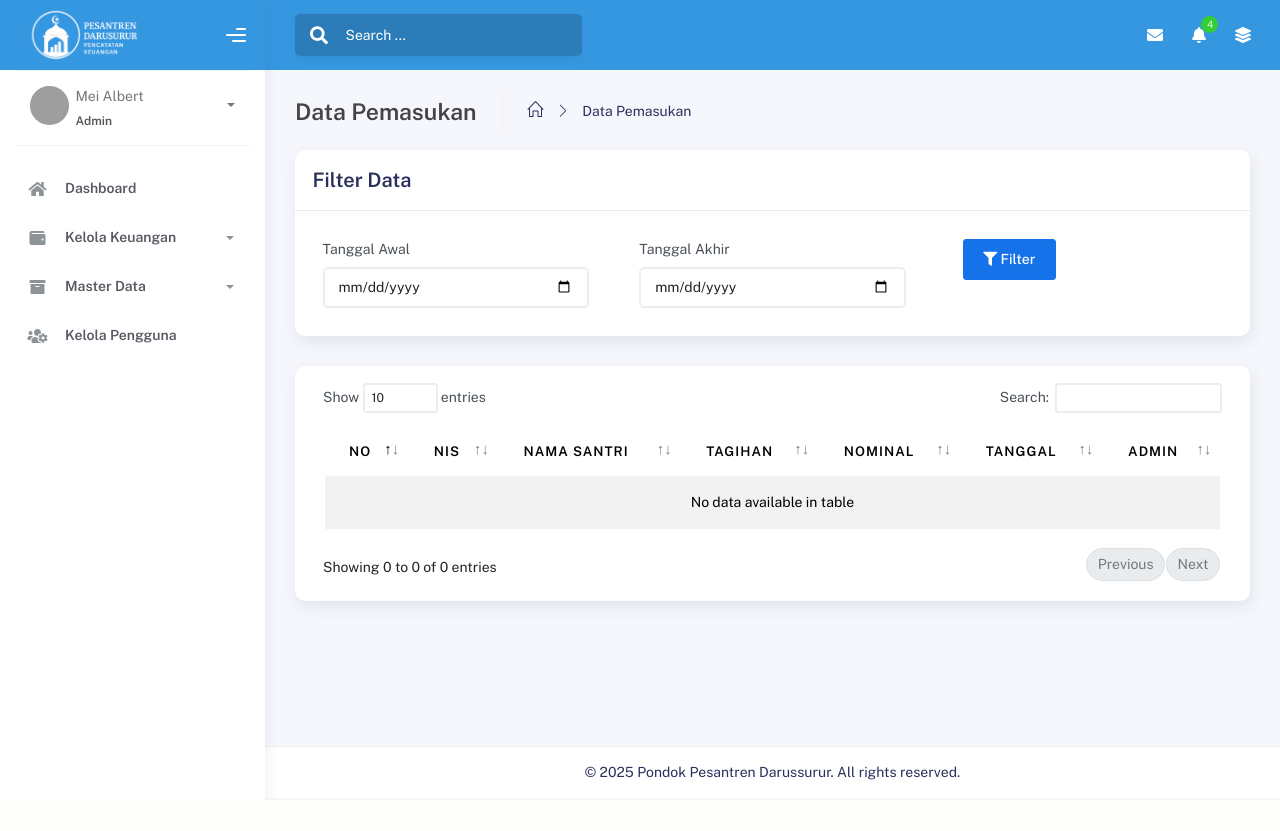
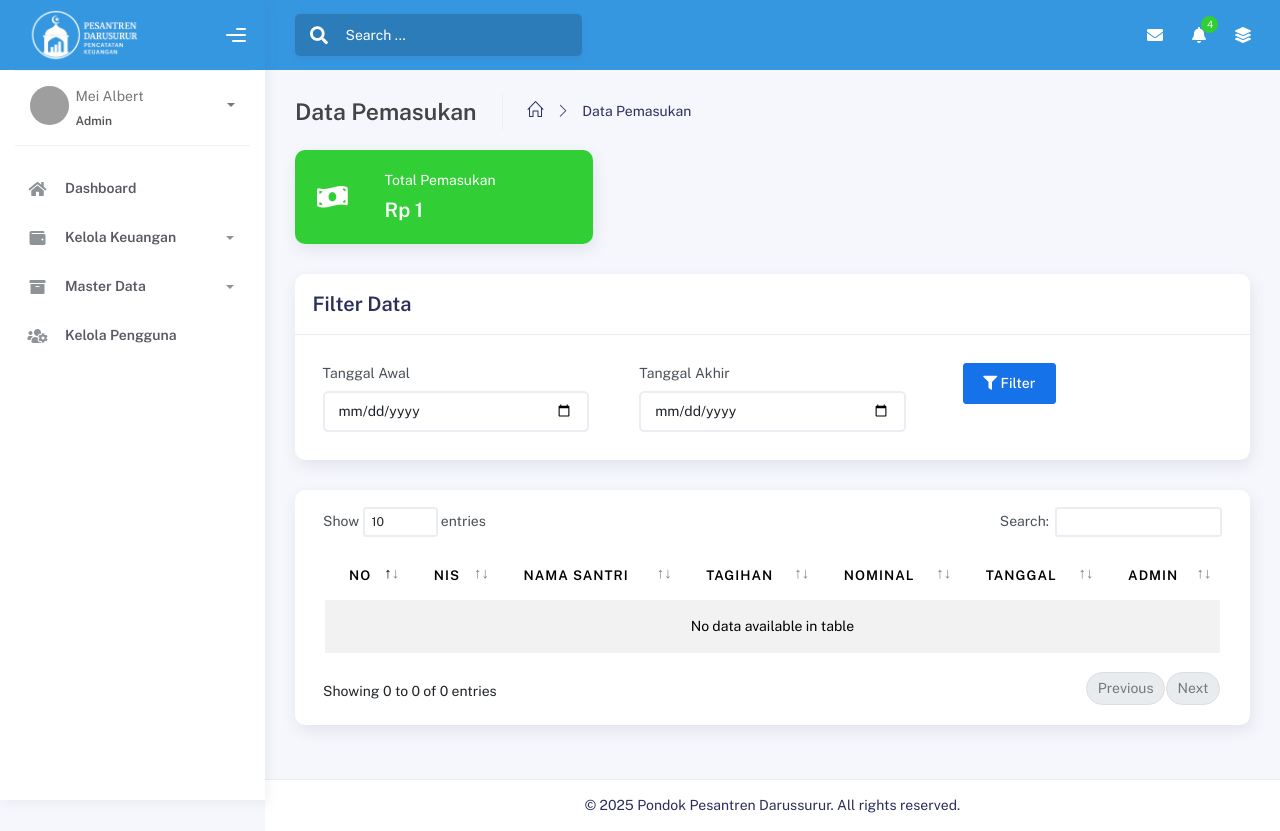
Before and after one commit to theodorusk/pondok-darussurur, a CodeIgniter app: page /database/pemasukan in a window 1280 px wide. Before the commit the page ends 800 px from the top, so only its background shows below. Run offline with CodeIgniter, Linux system fonts and the light colour scheme; a user stored in the database is signed in; data comes from the database, SQL or seed files in the repository; tables that the repository leaves empty hold one stand-in row (values such as "Sample post"); some libraries are stand-ins or nearby versions; grey boxes are pictures that could not be loaded.

Commit message:
menu pemasukan sudah menampilkan data pemasukan

```diff
--- a/application/controllers/Pemasukan.php
+++ b/application/controllers/Pemasukan.php
@@ -23,7 +23,8 @@ class Pemasukan extends CI_Controller
     {
         $data = [
             'title' => 'Data Pemasukan',
-            'pemasukan' => $this->M_pemasukan->get_all()
+            'pemasukan' => $this->M_pemasukan->get_all(),
+            'total_pemasukan' => $this->M_pemasukan->get_total()
         ];
 
         template('pemasukan/list', $data);
--- a/application/models/M_pemasukan.php
+++ b/application/models/M_pemasukan.php
@@ -1,7 +1,7 @@
 <?php
 defined('BASEPATH') or exit('No direct script access allowed');
-
-class M_pemasukan extends CI_Model {
+class M_pemasukan extends CI_Model
+{
     private $table = 'pemasukan';
 
     public function get_all() {
@@ -30,13 +30,24 @@ class M_pemasukan extends CI_Model {
             ->result();
     }
 
-    public function get_total_by_period($start_date, $end_date) {
-        return $this->db->select_sum('nominal')
-            ->where('DATE(tanggal_pemasukan) >=', $start_date)
-            ->where('DATE(tanggal_pemasukan) <=', $end_date)
-            ->get($this->table)
-            ->row()
-            ->nominal ?? 0;
+    public function get_total() {
+        $this->db->select_sum('nominal');
+        $query = $this->db->get('pemasukan');
+        $result = $query->row();
+        return $result ? $result->nominal : 0;
+    }
+
+    public function get_total_by_period($start_date = null, $end_date = null) {
+        $this->db->select_sum('nominal');
+
+        if ($start_date && $end_date) {
+            $this->db->where('DATE(tanggal_pemasukan) >=', $start_date);
+            $this->db->where('DATE(tanggal_pemasukan) <=', $end_date);
+        }
+
+        $query = $this->db->get('pemasukan');
+        $result = $query->row();
+        return $result ? $result->nominal : 0;
     }
 
     public function insert($data) {
--- a/application/views/pemasukan/list.php
+++ b/application/views/pemasukan/list.php
@@ -1,5 +1,7 @@
+
 <div class="container">
     <div class="page-inner">
+
         <div class="page-header">
             <h4 class="page-title"><?= $title ?></h4>
             <ul class="breadcrumbs">
@@ -15,6 +17,27 @@
                     <span>Data Pemasukan</span>
                 </li>
             </ul>
+        </div>
+        <div class="row">
+            <div class="col-md-4">
+                <div class="card card-stats card-success card-round">
+                    <div class="card-body">
+                        <div class="row">
+                            <div class="col-3">
+                                <div class="icon-big text-center">
+                                    <i class="fas fa-money-bill-wave text-success"></i>
+                                </div>
+                            </div>
+                            <div class="col-9 col-stats">
+                                <div class="numbers">
+                                    <p class="card-category">Total Pemasukan</p>
+                                    <h4 class="card-title">Rp <?= number_format($total_pemasukan, 0, ',', '.') ?></h4>
+                                </div>
+                            </div>
+                        </div>
+                    </div>
+                </div>
+            </div>
         </div>
 
         <div class="row">
```
Also changed, not shown: uploads/bukti_pembayaran/05f79595c1c647830a14b544b25f64dc.jpg (added), uploads/bukti_pembayaran/06664f5bd3f82e71e1230c336a8ed2c1.jpg (added), uploads/bukti_pembayaran/2795126aa7360e0a150d8698d37966eb.jpg (added), uploads/bukti_pembayaran/6a0734426e7769e4e866aa6e5c95703a.jpg (added), uploads/bukti_pembayaran/975f9b8cea92a056536a4bd67b6cfc04.jpg (added), uploads/bukti_pembayaran/a096cd748ce2a3253ffa7c015f200b3a.jpg (added), uploads/bukti_pembayaran/d2b5068b124b4c2cf4c8d56c395321c0.jpg (added), uploads/profil/9116e28bee231f163f0e1d3573953343.jpg (deleted).
